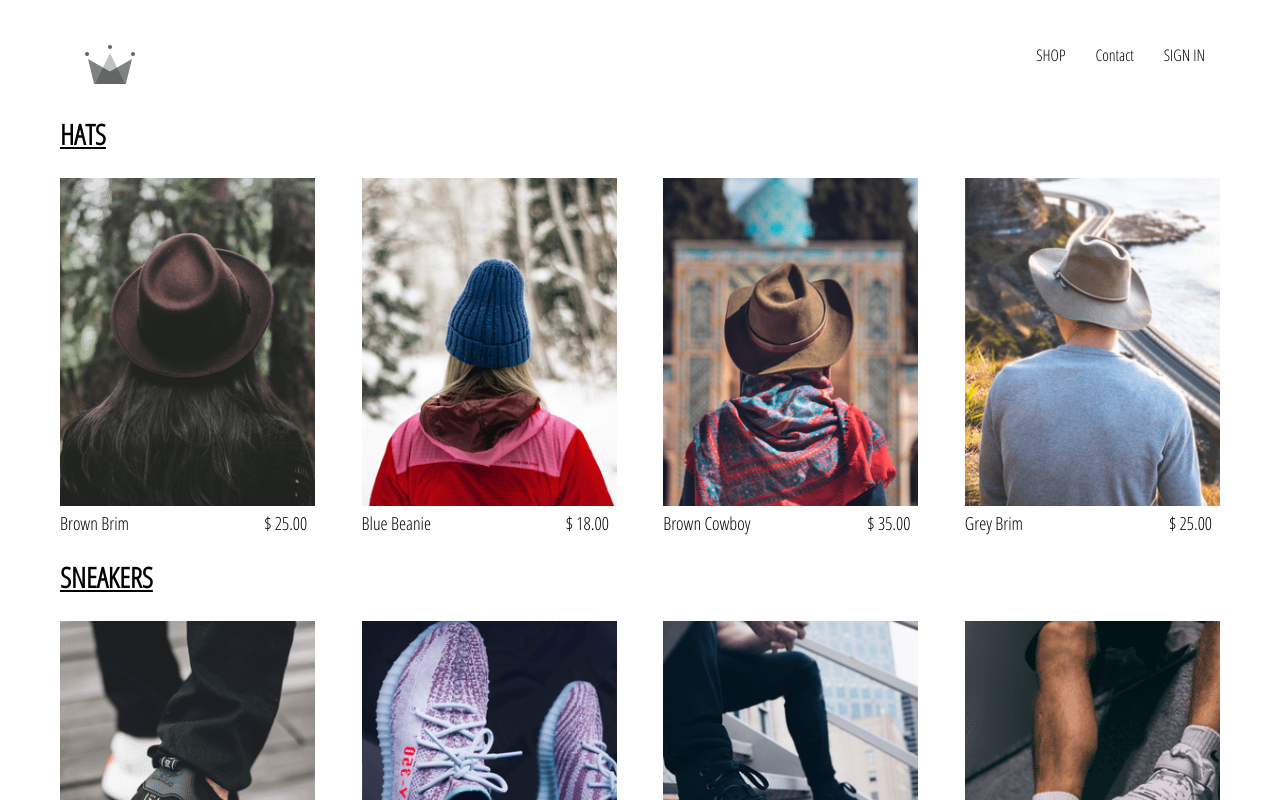
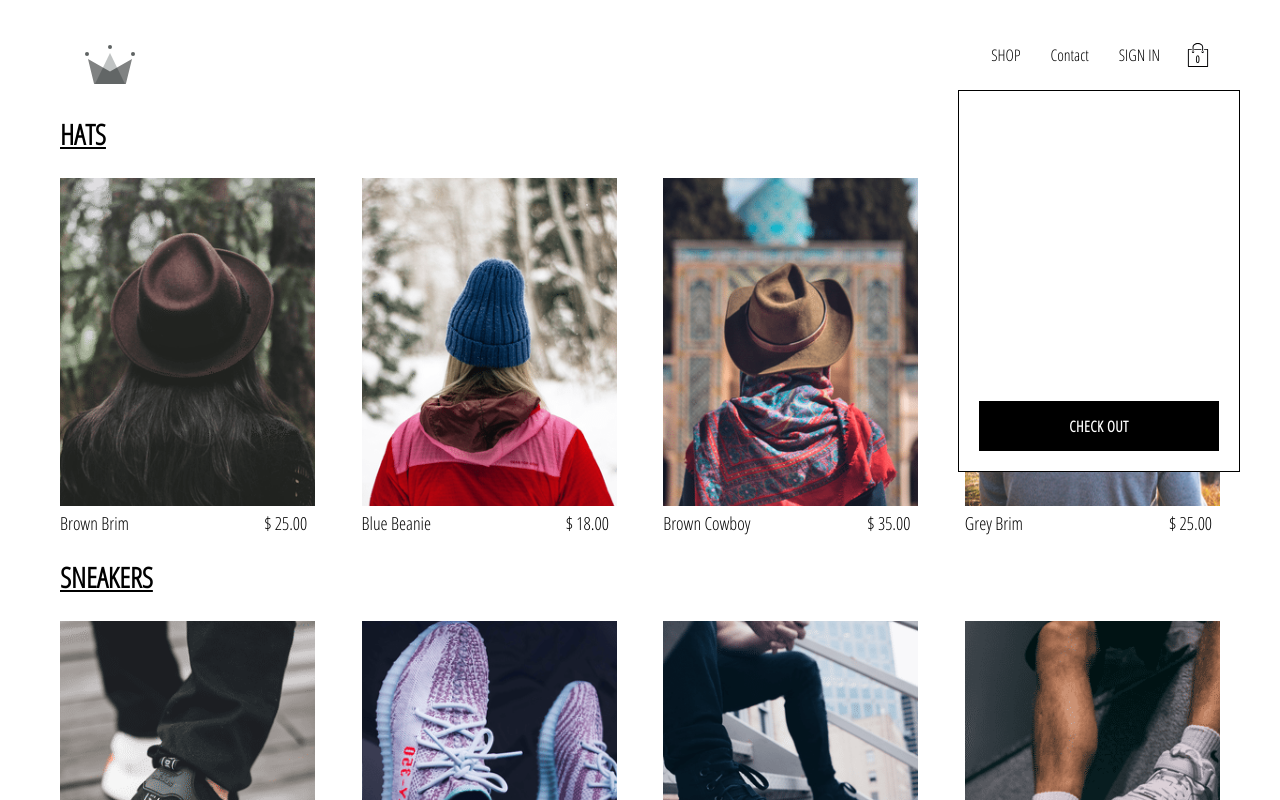
Before and after one commit to vd89/e-commerce-project, a React (Create React App) app: page /shop in a window 1280 px wide. Shown: the top 800 px of the page. Built offline with nearby package versions, Linux system fonts and the light colour scheme; no server answers.

Commit message:
Chore: Cart Component added

```diff
--- a/src/App.scss
+++ b/src/App.scss
@@ -282,3 +282,49 @@
     }
   }
 }
+
+.cart__icon {
+  width: 45px;
+  height: 45px;
+  position: relative;
+  display: flex;
+  align-items: center;
+  justify-content: center;
+  cursor: pointer;
+
+  .shopping__icon {
+    width: 24px;
+    height: 24px;
+  }
+  .item__count {
+    position: absolute;
+    font-size: 10px;
+    font-weight: bold;
+    bottom: 12px;
+  }
+}
+
+.cart__dropdown {
+  position: absolute;
+  width: 240px;
+  height: 340px;
+  display: flex;
+  flex-direction: column;
+  padding: 20px;
+  border: 1px solid black;
+  background-color: white;
+  top: 90px;
+  right: 40px;
+  z-index: 5;
+
+  .cart__items {
+    height: 240px;
+    display: flex;
+    flex-direction: column;
+    overflow: scroll;
+  }
+
+  button {
+    margin-top: auto;
+  }
+}
--- /dev/null
+++ b/src/component/cart/CartIcon.jsx
@@ -0,0 +1,13 @@
+import React from 'react';
+import { ReactComponent as ShoppingIcon } from '../../assets/shopping-bag.svg';
+
+const CartIcon = () => {
+  return (
+    <div className='cart__icon'>
+      <ShoppingIcon className='shopping__icon' />
+      <span className='item__count'>0</span>
+    </div>
+  );
+};
+
+export default CartIcon;
--- /dev/null
+++ b/src/component/cartDropdown/CartDropdown.jsx
@@ -0,0 +1,13 @@
+import React from 'react';
+import CustomButton from '../formInput/CustomButton';
+
+const CartDropdown = () => {
+  return (
+    <div className='cart__dropdown'>
+      <div className='cart__items'></div>
+      <CustomButton>Check Out</CustomButton>
+    </div>
+  );
+};
+
+export default CartDropdown;
--- a/src/component/header/Header.jsx
+++ b/src/component/header/Header.jsx
@@ -3,6 +3,8 @@
 import { Link } from 'react-router-dom';
 import { ReactComponent as Logo } from '../../assets/crown.svg';
 import { auth } from '../../firebase/FirebaseUtils';
+import CartIcon from '../cart/CartIcon';
+import CartDropdown from '../cartDropdown/CartDropdown';
 
 const Header = ({ currentUser }) => {
   return (
@@ -26,12 +28,14 @@
             SIGN IN
           </Link>
         )}
+        <CartIcon />
       </div>
+      <CartDropdown />
     </div>
   );
 };
 
-const mapStateToProps = (state) => ({
-  currentUser: state.user.currentUser,
+const mapStateToProps = ({ user }) => ({
+  currentUser: user.currentUser,
 });
 export default connect(mapStateToProps)(Header);
```
Also changed, not shown: src/assets/shopping-bag.svg (added).
